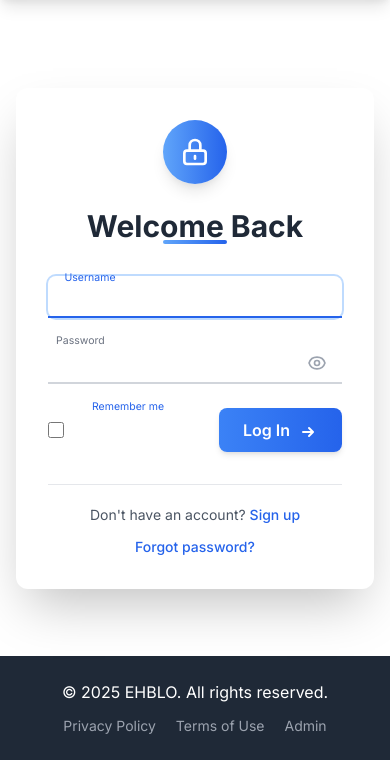
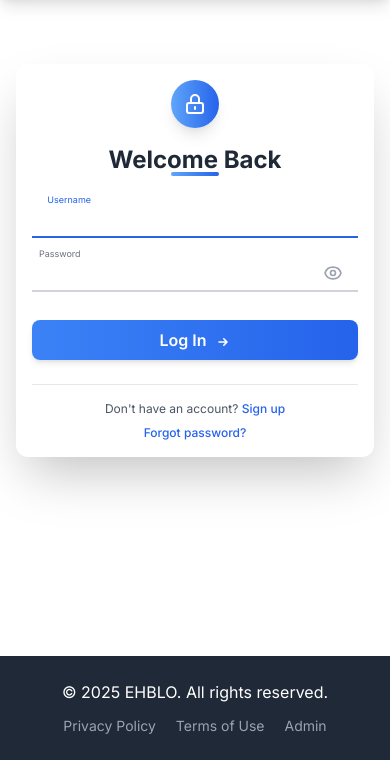
Before and after one commit to hakunamatata40/Frontend, a Django app: page /accounts/login/ in a window 390 px wide. Shown: the part 84-844 px from the top of the page. Run offline with Django 5.2, Linux system fonts and the light colour scheme; parts of the project's set-up code (start-up, migrations or seed data) failed here and were passed over.

Commit message:
Les modification de la responsive des pages login et register

```diff
--- a/users/templates/users/registration/login.html
+++ b/users/templates/users/registration/login.html
@@ -5,21 +5,21 @@
 {% block title %}Login{% endblock %}
 
 {% block content %}
-<div class="max-w-md mx-auto bg-white p-8 rounded-xl shadow-2xl mt-10 transition-all duration-500 transform hover:shadow-3xl">
-    <div class="flex justify-center mb-6">
-        <div class="w-16 h-16 rounded-full bg-gradient-to-r from-blue-400 to-blue-600 flex items-center justify-center shadow-lg">
-            <svg xmlns="http://www.w3.org/2000/svg" class="h-8 w-8 text-white" fill="none" viewBox="0 0 24 24" stroke="currentColor">
+<div class="max-w-md mx-auto bg-white p-4 sm:p-8 rounded-xl shadow-2xl mt-4 sm:mt-10 transition-all duration-500 transform hover:shadow-3xl">
+    <div class="flex justify-center mb-4 sm:mb-6">
+        <div class="w-12 h-12 sm:w-16 sm:h-16 rounded-full bg-gradient-to-r from-blue-400 to-blue-600 flex items-center justify-center shadow-lg">
+            <svg xmlns="http://www.w3.org/2000/svg" class="h-6 w-6 sm:h-8 sm:w-8 text-white" fill="none" viewBox="0 0 24 24" stroke="currentColor">
                 <path stroke-linecap="round" stroke-linejoin="round" stroke-width="2" d="M12 15v2m-6 4h12a2 2 0 002-2v-6a2 2 0 00-2-2H6a2 2 0 00-2 2v6a2 2 0 002 2zm10-10V7a4 4 0 00-8 0v4h8z" />
             </svg>
         </div>
     </div>
 
-    <h2 class="text-3xl font-bold text-center text-gray-800 mb-8 relative">
+    <h2 class="text-2xl sm:text-3xl font-bold text-center text-gray-800 mb-6 sm:mb-8 relative">
         Welcome Back
-        <span class="absolute bottom-0 left-1/2 transform -translate-x-1/2 w-16 h-1 bg-gradient-to-r from-blue-400 to-blue-600 rounded-full"></span>
+        <span class="absolute bottom-0 left-1/2 transform -translate-x-1/2 w-12 sm:w-16 h-1 bg-gradient-to-r from-blue-400 to-blue-600 rounded-full"></span>
     </h2>
 
-    <form method="post" class="space-y-6">
+    <form method="post" class="space-y-4 sm:space-y-6">
         {% csrf_token %}
 
         <!-- Floating Label Inputs -->
@@ -27,8 +27,8 @@
         <div class="relative z-0 group">
             {% if field.name == 'password' %}
                 <div class="relative">
-                    {{ field|add_class:"block py-2.5 px-3 w-full text-sm text-gray-900 bg-transparent border-0 border-b-2 border-gray-300 appearance-none focus:outline-none focus:ring-0 focus:border-blue-600 peer pr-8" }}
-                    <button style="margin : 0 15px 0 0 " type="button" class="absolute right-0 top-1/2 transform -translate-y-1/2 text-gray-400 hover:text-gray-600 focus:outline-none toggle-password">
+                    {{ field|add_class:"block py-2 px-3 w-full text-sm sm:text-base text-gray-900 bg-transparent border-0 border-b-2 border-gray-300 appearance-none focus:outline-none focus:ring-0 focus:border-blue-600 peer pr-8" }}
+                    <button style="margin: 0 15px 0 0" type="button" class="absolute right-0 top-1/2 transform -translate-y-1/2 text-gray-400 hover:text-gray-600 focus:outline-none toggle-password">
                         <svg xmlns="http://www.w3.org/2000/svg" class="h-5 w-5" fill="none" viewBox="0 0 24 24" stroke="currentColor">
                             <path stroke-linecap="round" stroke-linejoin="round" stroke-width="2" d="M15 12a3 3 0 11-6 0 3 3 0 016 0z" />
                             <path stroke-linecap="round" stroke-linejoin="round" stroke-width="2" d="M2.458 12C3.732 7.943 7.523 5 12 5c4.478 0 8.268 2.943 9.542 7-1.274 4.057-5.064 7-9.542 7-4.477 0-8.268-2.943-9.542-7z" />
@@ -36,20 +36,20 @@
                     </button>
                 </div>
             {% else %}
-                {{ field|add_class:"block py-2.5 px-3 w-full text-sm text-gray-900 bg-transparent border-0 border-b-2 border-gray-300 appearance-none focus:outline-none focus:ring-0 focus:border-blue-600 peer" }}
+                {{ field|add_class:"block py-2 px-3 w-full text-sm sm:text-base text-gray-900 bg-transparent border-0 border-b-2 border-gray-300 appearance-none focus:outline-none focus:ring-0 focus:border-blue-600 peer" }}
             {% endif %}
 
             <label for="{{ field.id_for_label }}"
-                   class="peer-focus:font-medium absolute text-sm text-gray-500 duration-300 transform -translate-y-6 scale-75 top-3 -z-10 origin-[0] peer-focus:left-0 peer-focus:text-blue-600 peer-placeholder-shown:scale-100 peer-placeholder-shown:translate-y-0 peer-focus:scale-75 peer-focus:-translate-y-6">
+                   class="peer-focus:font-medium absolute text-xs sm:text-sm text-gray-500 duration-300 transform -translate-y-5 sm:-translate-y-6 scale-75 top-3 -z-10 origin-[0] peer-focus:left-0 peer-focus:text-blue-600 peer-placeholder-shown:scale-100 peer-placeholder-shown:translate-y-0 peer-focus:scale-75 peer-focus:-translate-y-5 sm:peer-focus:-translate-y-6">
                 {{ field.label }}
             </label>
 
             {% for error in field.errors %}
-                <p class="mt-2 text-red-500 text-xs italic animate-pulse">{{ error }}</p>
+                <p class="mt-1 sm:mt-2 text-red-500 text-xs italic animate-pulse">{{ error }}</p>
             {% endfor %}
 
             {% if field.help_text and field.name == 'password' %}
-                <div class="mt-2 text-xs text-gray-500 password-strength">
+                <div class="mt-1 sm:mt-2 text-xs text-gray-500 password-strength">
                     <div class="flex items-center mb-1">
                         <span class="strength-indicator mr-2"></span>
                         <span class="strength-text"></span>
@@ -63,38 +63,37 @@
         {% endfor %}
 
         {% if form.non_field_errors %}
-        <div class="p-4 mb-4 text-sm text-red-700 bg-red-100 rounded-lg animate-bounce" role="alert">
+        <div class="p-3 sm:p-4 mb-3 sm:mb-4 text-xs sm:text-sm text-red-700 bg-red-100 rounded-lg animate-bounce" role="alert">
             {% for error in form.non_field_errors %}
                 <span class="font-medium">Error!</span> {{ error }}
             {% endfor %}
         </div>
         {% endif %}
 
-        <div class="flex items-center justify-between">
+        <div class="flex flex-col sm:flex-row items-center justify-between space-y-3 sm:space-y-0">
             <div class="flex items-center">
-                <input id="remember-me" name="remember-me" type="checkbox" class="h-4 w-4 text-blue-600 focus:ring-blue-500 border-gray-300 rounded">
-                <label for="remember-me" class="ml-2 block text-sm text-gray-700">Remember me</label>
+
             </div>
 
             <button type="submit"
-                    class="px-6 py-2.5 bg-gradient-to-r from-blue-500 to-blue-600 text-white rounded-lg font-semibold hover:from-blue-600 hover:to-blue-700 transition-all duration-300 shadow-md hover:shadow-lg transform hover:-translate-y-0.5 focus:outline-none focus:ring-2 focus:ring-blue-400 focus:ring-opacity-50">
+                    class="w-full sm:w-auto px-4 sm:px-6 py-2 sm:py-2.5 bg-gradient-to-r from-blue-500 to-blue-600 text-white rounded-lg font-semibold hover:from-blue-600 hover:to-blue-700 transition-all duration-300 shadow-md hover:shadow-lg transform hover:-translate-y-0.5 focus:outline-none focus:ring-2 focus:ring-blue-400 focus:ring-opacity-50">
                 Log In
-                <svg xmlns="http://www.w3.org/2000/svg" class="h-5 w-5 inline ml-1" viewBox="0 0 20 20" fill="currentColor">
+                <svg xmlns="http://www.w3.org/2000/svg" class="h-4 w-4 sm:h-5 sm:w-5 inline ml-1" viewBox="0 0 20 20" fill="currentColor">
                     <path fill-rule="evenodd" d="M10.293 5.293a1 1 0 011.414 0l4 4a1 1 0 010 1.414l-4 4a1 1 0 01-1.414-1.414L12.586 11H5a1 1 0 110-2h7.586l-2.293-2.293a1 1 0 010-1.414z" clip-rule="evenodd" />
                 </svg>
             </button>
         </div>
     </form>
 
-    <div class="mt-8 pt-5 border-t border-gray-200">
-        <div class="text-center space-y-3">
-            <p class="text-gray-600 text-sm">
+    <div class="mt-6 sm:mt-8 pt-4 sm:pt-5 border-t border-gray-200">
+        <div class="text-center space-y-2 sm:space-y-3">
+            <p class="text-gray-600 text-xs sm:text-sm">
                 Don't have an account?
                 <a href="{% url 'signup' %}" class="text-blue-600 hover:underline hover:text-blue-700 transition duration-200 font-medium">
                     Sign up
                 </a>
             </p>
-            <p class="text-gray-600 text-sm">
+            <p class="text-gray-600 text-xs sm:text-sm">
                 <a href="{% url 'password_reset' %}"
                    class="text-blue-600 hover:underline hover:text-blue-700 transition duration-200 relative group font-medium">
                     Forgot password?
@@ -109,13 +108,22 @@
     /* Animation for input focus */
     input:not(:placeholder-shown) ~ label,
     input:focus ~ label {
-        color: #2563eb; /* blue-600 */
-        transform: translateY(-1.5rem) scale(0.75);
-        padding: 3px 8px;
+        color: #2563eb;
+        transform: translateY(-1.25rem) scale(0.75);
+        padding: 0 8px;
     }
+
+    @media (min-width: 640px) {
+        input:not(:placeholder-shown) ~ label,
+        input:focus ~ label {
+            transform: translateY(-1.5rem) scale(0.75);
+        }
+    }
+
     input {
         padding: 8px 12px;
     }
+
     /* Smooth transition for the form container */
     .animate-form {
         animation: fadeIn 0.5s ease-in-out;
@@ -128,16 +136,16 @@
 
     /* Password strength indicators */
     .strength-weak {
-        background-color: #ef4444 !important; /* red-500 */
+        background-color: #ef4444 !important;
     }
     .strength-medium {
-        background-color: #f59e0b !important; /* amber-500 */
+        background-color: #f59e0b !important;
     }
     .strength-strong {
-        background-color: #10b981 !important; /* emerald-500 */
+        background-color: #10b981 !important;
     }
     .strength-very-strong {
-        background-color: #3b82f6 !important; /* blue-500 */
+        background-color: #3b82f6 !important;
     }
 </style>
 
@@ -145,7 +153,7 @@
     document.addEventListener('DOMContentLoaded', function() {
         // Add animation class to form container
         const formContainer = document.querySelector('form');
-        formContainer.classList.add('animate-form');
+        if (formContainer) formContainer.classList.add('animate-form');
 
         // Add focus effects to inputs
         const inputs = document.querySelectorAll('input');
```
Also changed, not shown: users/templates/users/registration/signup.html (+23 -16 lines).
